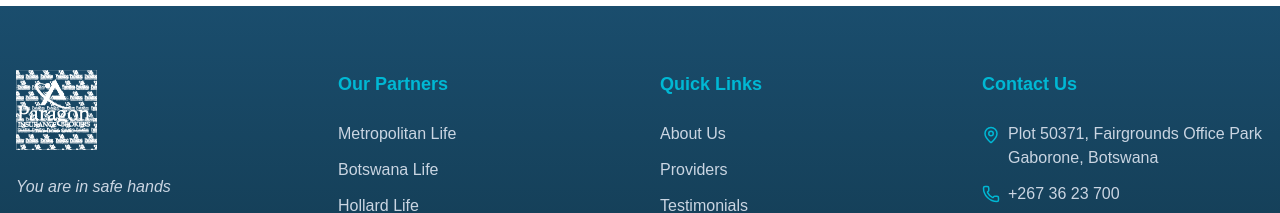
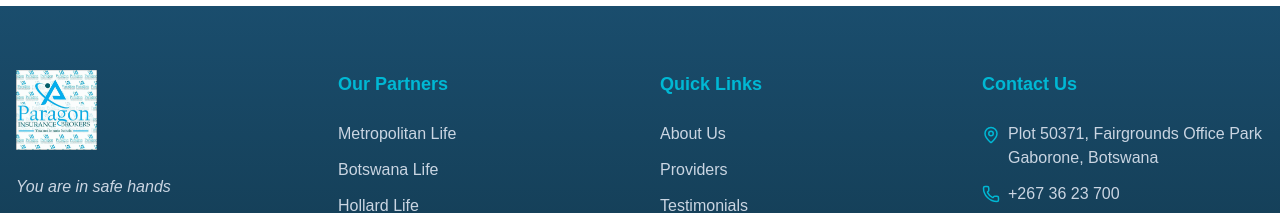
Before and after one commit to shaunChikerema/paragon-insurance-official, a Next.js app: page /contact in a window 1280 px wide. Shown: the part 2652-2865 px from the top of the page. Built offline with nearby package versions, Linux system fonts and the light colour scheme.

Commit message:
Fix footer logo display issue across all pages - use non-transparent logo

```diff
--- a/app/about/page.jsx
+++ b/app/about/page.jsx
@@ -355,9 +355,9 @@
             <div>
               <div className="mb-6">
                 <img
-                  src="/images/paragon-logo-clean.webp"
+                  src="/images/paragon-logo.webp"
                   alt="Paragon Insurance Brokers"
-                  className="h-20 w-auto brightness-0 invert"
+                  className="h-20 w-auto"
                 />
               </div>
               <p className="text-slate-300 mb-3 leading-relaxed italic">
--- a/app/contact/page.js
+++ b/app/contact/page.js
@@ -474,9 +474,9 @@
             <div>
               <div className="mb-6">
                 <img
-                  src="/images/paragon-logo-clean.webp"
+                  src="/images/paragon-logo.webp"
                   alt="Paragon Insurance Brokers"
-                  className="h-20 w-auto brightness-0 invert"
+                  className="h-20 w-auto"
                 />
               </div>
               <p className="text-slate-300 mb-3 leading-relaxed italic">
--- a/app/page.js
+++ b/app/page.js
@@ -710,9 +710,9 @@
             <div>
               <div className="mb-6">
                 <img
-                  src="/images/paragon-logo-clean.webp"
+                  src="/images/paragon-logo.webp"
                   alt="Paragon Insurance Brokers"
-                  className="h-20 w-auto brightness-0 invert"
+                  className="h-20 w-auto"
                 />
               </div>
               <p className="text-slate-300 mb-3 leading-relaxed italic">
```
